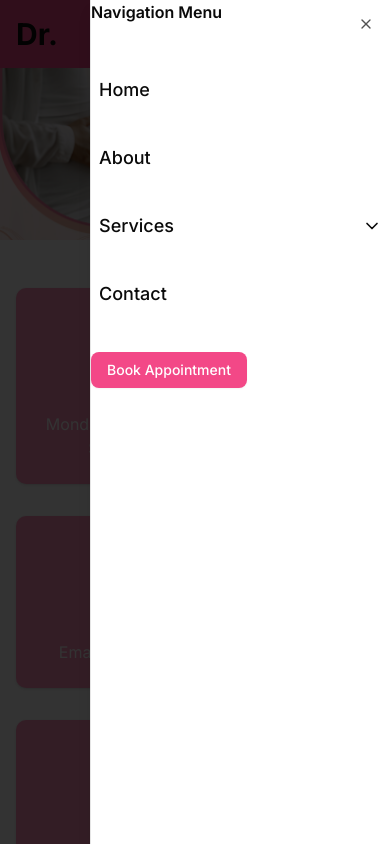
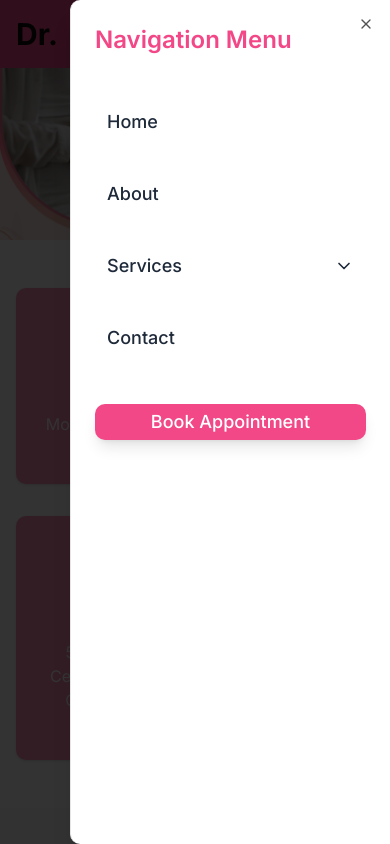
Before and after one commit to ANUXR4G/Dr-Website, a Next.js app: page / in a window 390 px wide. Both pictures are taken after a click on the button "Toggle menu". Shown: the top 844 px of the page. Built offline with nearby package versions, Linux system fonts and the light colour scheme.

Commit message:
Initial Commit

```diff
--- a/src/app/page.tsx
+++ b/src/app/page.tsx
@@ -76,19 +76,6 @@ export default function Home() {
                 Monday - Saturday: 4:00 PM - 8:00 PM
                 <br />
                 Sunday: 11:00 AM - 2:00 PM
-              </p>
-            </motion.div>
-
-            <motion.div
-              initial={{ opacity: 0, y: 20 }}
-              animate={{ opacity: 1, y: 0 }}
-              transition={{ duration: 0.5, delay: 0.2 }}
-              className="flex flex-col items-center text-center p-6 bg-[#FF94BC] rounded-lg shadow-sm"
-            >
-              <Phone className="h-12 w-12 text-[#f34887] mb-4" />
-              <h3 className="text-xl font-semibold mb-2">Contact Us</h3>
-              <p className="text-white">
-                Email: info@healthcarepractice.com
               </p>
             </motion.div>
 
--- a/src/components/navbar.tsx
+++ b/src/components/navbar.tsx
@@ -173,53 +173,43 @@ export default function Navbar() {
           </div>
 
           {/* Mobile Navigation */}
+
           <div className="lg:hidden flex items-center">
-            <Button variant="outline" size="icon" className="mr-2 bg-white text-[#f34887] hover:bg-gray-100">
-              <Phone className="h-4 w-4" />
-              <span className="sr-only">Call</span>
-            </Button>
-
       <Sheet>
         <SheetTrigger asChild>
-                <Button variant="outline" size="icon" className="bg-white text-[#f34887] hover:bg-gray-100">
-                  <Menu className="h-5 w-5" />
+          <Button
+            variant="outline"
+            size="icon"
+            className="bg-white text-[#f34887] hover:bg-gray-100 transition-colors duration-300 shadow-md"
+          >
+            <Menu className="h-6 w-6" />
             <span className="sr-only">Toggle menu</span>
           </Button>
         </SheetTrigger>
-              <SheetContent side="right" className="w-[300px] sm:w-[400px]">
-                <SheetTitle>Navigation Menu</SheetTitle>
-                <nav className="flex flex-col gap-4 mt-6">
-                  <Link
-                    href="/"
-                    className="block px-2 py-3 text-lg font-medium hover:bg-[#FF94BC]/10 rounded-md"
-                  >
+        <SheetContent side="right" className="w-[320px] sm:w-[400px] px-6 py-6 bg-white shadow-xl rounded-l-lg">
+          <SheetTitle className="text-2xl font-semibold text-[#f34887]">Navigation Menu</SheetTitle>
+          <nav className="flex flex-col gap-5 mt-6 text-gray-800">
+            <Link href="/" className="block px-3 py-3 text-lg font-medium hover:bg-[#FF94BC]/10 transition-all duration-300 rounded-lg">
               Home
             </Link>
-                  <Link
-                    href="/about"
-                    className="block px-2 py-3 text-lg font-medium hover:bg-[#FF94BC]/10 rounded-md"
-                  >
+            <Link href="/about" className="block px-3 py-3 text-lg font-medium hover:bg-[#FF94BC]/10 transition-all duration-300 rounded-lg">
               About
             </Link>
-
             <div>
               <button
                 onClick={() => setIsServicesOpen(!isServicesOpen)}
-                      className="flex items-center justify-between w-full px-2 py-3 text-lg font-medium hover:bg-[#FF94BC]/10 rounded-md"
+                className="flex items-center justify-between w-full px-3 py-3 text-lg font-medium hover:bg-[#FF94BC]/10 transition-all duration-300 rounded-lg"
               >
                 Services
-                      <ChevronDown
-                        className={`h-5 w-5 transition-transform ${isServicesOpen ? "rotate-180" : ""}`}
-                      />
+                <ChevronDown className={`h-5 w-5 transition-transform ${isServicesOpen ? "rotate-180" : ""}`} />
               </button>
-
               {isServicesOpen && (
-                      <div className="pl-4 mt-2 space-y-2 border-l-2 border-[#f34887]/20">
+                <div className="pl-5 mt-2 space-y-2 border-l-2 border-[#f34887]/30">
                   {services.map((service) => (
                     <Link
                       key={service.title}
                       href={service.href}
-                            className="block px-2 py-2 text-base hover:text-[#f34887]"
+                      className="block px-3 py-2 text-base hover:text-[#f34887] transition-colors duration-300"
                     >
                       {service.title}
                     </Link>
@@ -227,16 +217,11 @@ export default function Navbar() {
                 </div>
               )}
             </div>
-
-                  <Link
-                    href="/contact"
-                    className="block px-2 py-3 text-lg font-medium hover:bg-[#FF94BC]/10 rounded-md"
-                  >
+            <Link href="/contact" className="block px-3 py-3 text-lg font-medium hover:bg-[#FF94BC]/10 transition-all duration-300 rounded-lg">
               Contact
             </Link>
-
             <Link href="/contact">
-                  <Button className="mt-4 bg-[#f34887] text-white hover:bg-[#FF94BC]">
+              <Button className="mt-5 bg-[#f34887] text-white hover:bg-[#FF94BC] transition-all duration-300 shadow-lg rounded-lg w-full py-3 text-lg">
                 Book Appointment
               </Button>
             </Link>
@@ -244,6 +229,8 @@ export default function Navbar() {
         </SheetContent>
       </Sheet>
     </div>
+
+
         </div>
       </div>
     </header>
```
Lines whose indentation alone changed are shown as unchanged.
